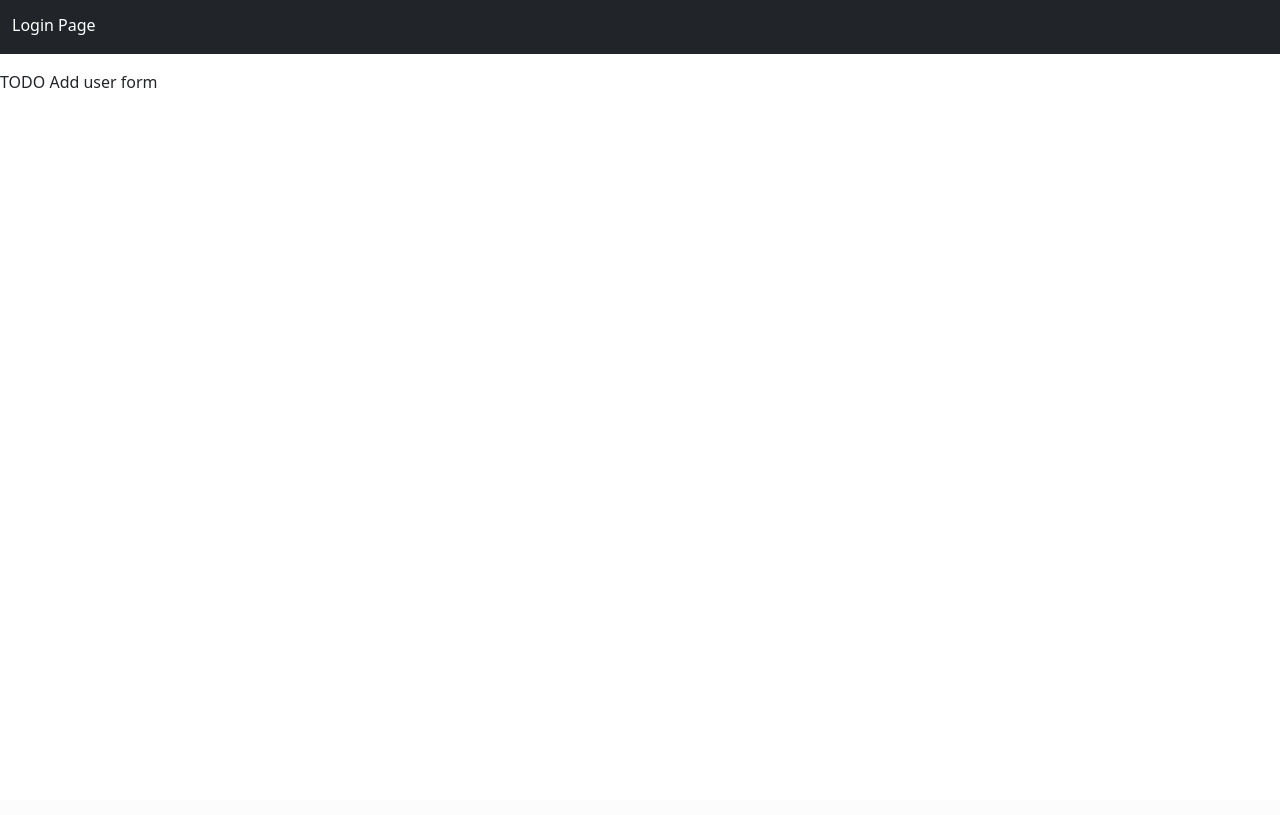
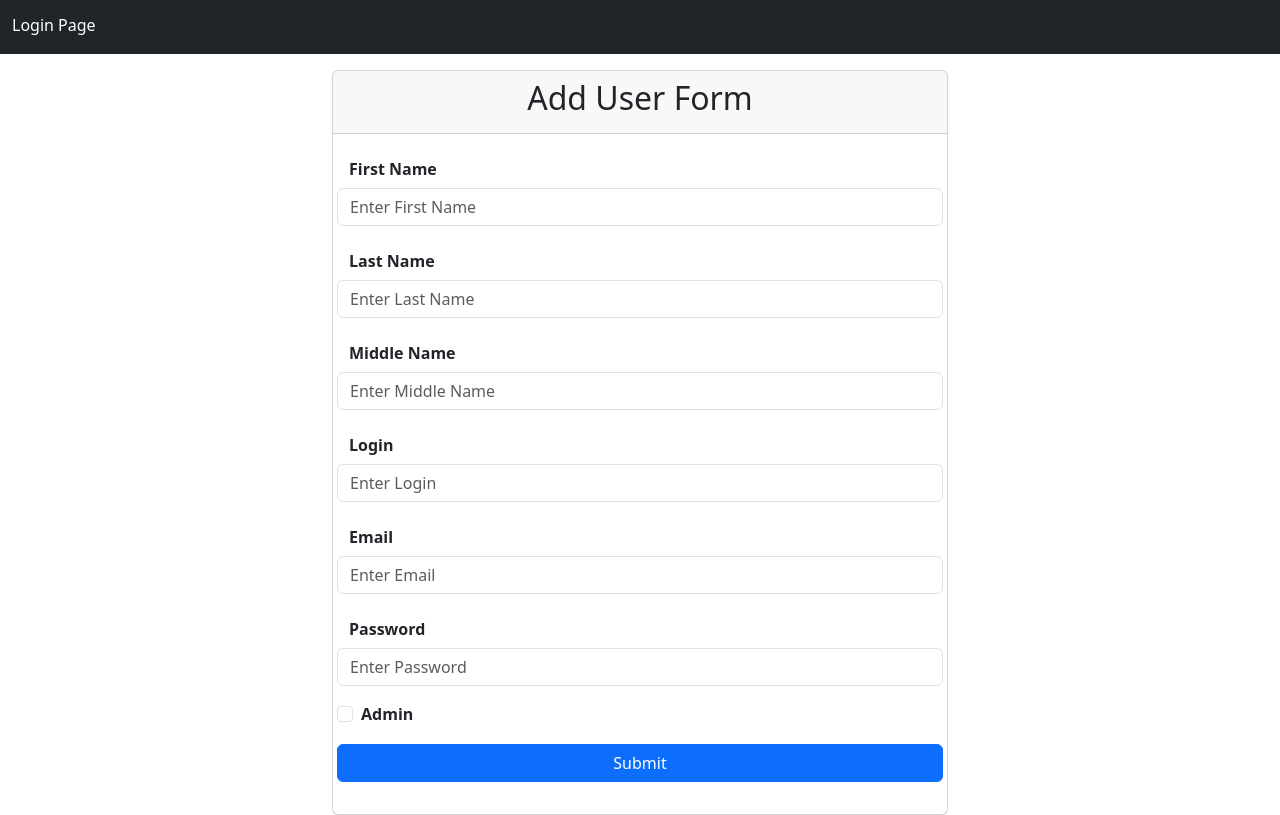
Before and after one commit to polnikovandrey/sb3_react, a Spring app: page /addUser in a window 1280 px wide. Before the commit the page ends 88 px from the top, so only its background shows below. Run offline with Thymeleaf, Linux system fonts and the light colour scheme; the template is opened without the code that fills it, so the values that code supplies are empty; some of the project's set-up classes (security, data sources, template engines, error pages and the like) are left out, and stand-ins take their place; database files in the repository are not loaded; some libraries are stand-ins or nearby versions.

Commit message:
+ add user

```diff
--- a/backend_sb3/src/main/resources/templates/addUser.html
+++ b/backend_sb3/src/main/resources/templates/addUser.html
@@ -5,9 +5,52 @@
 <main>
     <div th:replace="~{fragments/general :: navbar(addUserVisible=false)}"></div>
     <div class="container-fluid">
-        <div class="row mb-3">
-<!--            TODO user form -->
-            TODO Add user form
+        <div class="row">
+            <div class="col-sm-10 col-md-8 col-lg-6 offset-sm-1 offset-md-2 offset-lg-3">
+                <div class="card">
+                    <div class="card-header text-center">
+                        <h2>Add User Form</h2>
+                    </div>
+                    <div class="card-body">
+                        <form method="post" th:action="@{/user/add}">
+                            <div class="row mb-3">
+                                <label class="col-form-label fw-bold" for="firstName">First Name</label>
+                                <input id="firstName" type="text" name="firstName" class="form-control" placeholder="Enter First Name"/>
+                            </div>
+                            <div class="row mb-3">
+                                <label class="col-form-label fw-bold" for="lastName">Last Name</label>
+                                <input id="lastName" type="text" name="lastName" class="form-control" placeholder="Enter Last Name"/>
+                            </div>
+                            <div class="row mb-3">
+                                <label class="col-form-label fw-bold" for="middleName">Middle Name</label>
+                                <input id="middleName" type="text" name="middleName" class="form-control" placeholder="Enter Middle Name"/>
+                            </div>
+
+                            <div class="row mb-3">
+                                <label class="col-form-label fw-bold" for="username">Login</label>
+                                <input id="username" type="text" name="username" class="form-control" placeholder="Enter Login" autocomplete="username"/>
+                            </div>
+                            <div class="row mb-3">
+                                <label class="col-form-label fw-bold" for="email">Email</label>
+                                <input id="email" type="email" name="email" class="form-control" placeholder="Enter Email"/>
+                            </div>
+                            <div class="row mb-3">
+                                <label class="col-form-label fw-bold" for="password">Password</label>
+                                <input id="password" type="password" name="password" class="form-control" placeholder="Enter Password" autocomplete="current-password"/>
+                            </div>
+                            <div class="row mb-3">
+                                <div class="form-check">
+                                    <input id="admin" type="checkbox" name="admin" class="form-check-input"/>
+                                    <label class="form-check-label fw-bold" for="admin">Admin</label>
+                                </div>
+                            </div>
+                            <div class="row mb-2">
+                                <button type="submit" class="btn btn-primary mb-2">Submit</button>
+                            </div>
+                        </form>
+                    </div>
+                </div>
+            </div>
         </div>
     </div>
 </main>
```
Also changed, not shown: backend_sb3/src/main/java/com/mcfly/poll/controller/mvc/user/UserMvcController.java (+15 -5 lines), backend_sb3/src/main/java/com/mcfly/poll/controller/user_role/AuthController.java (+16 -29 lines), backend_sb3/src/main/java/com/mcfly/poll/exception/UserExistsAlreadyException.java (added, +8 -0 lines), backend_sb3/src/main/java/com/mcfly/poll/payload/user_role/AddUserRequest.java (added, +39 -0 lines), backend_sb3/src/main/java/com/mcfly/poll/service/UserService.java (+36 -10 lines), backend_sb3/src/main/resources/templates/login.html (+3 -5 lines).
